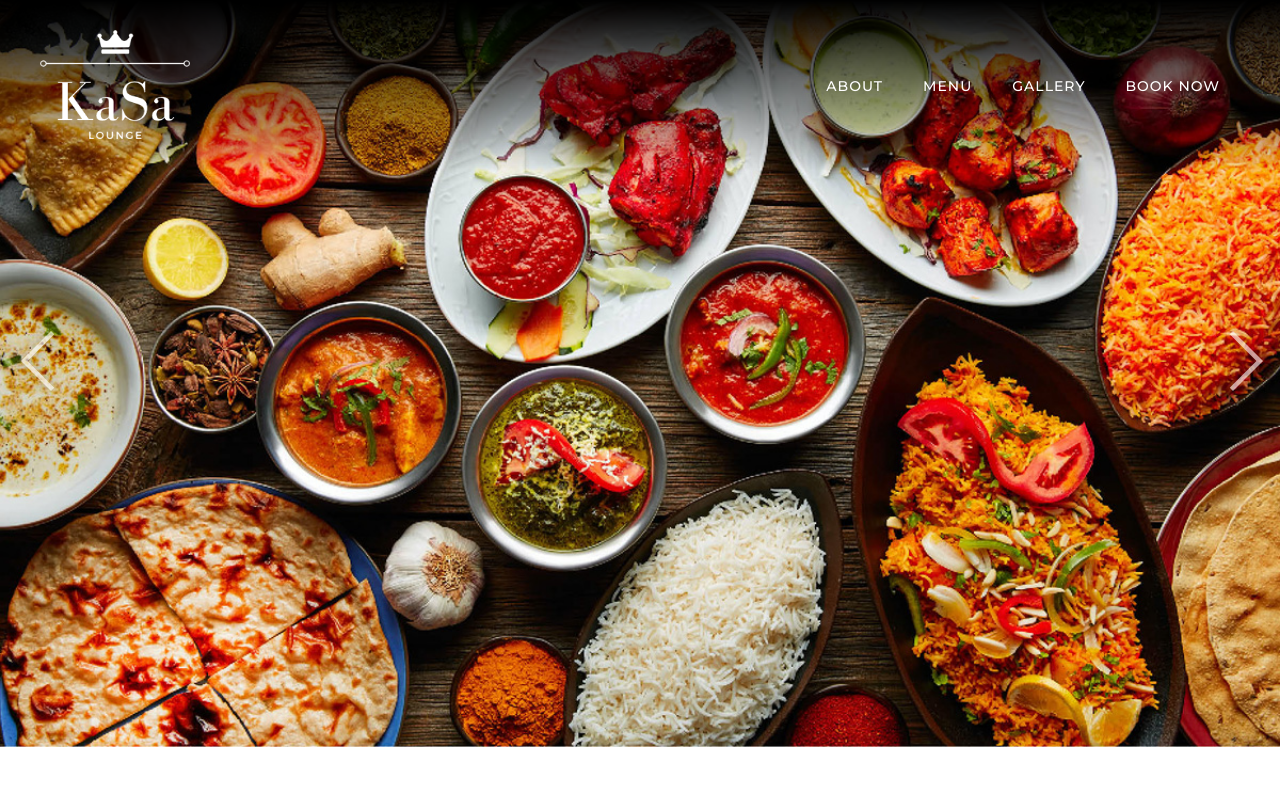
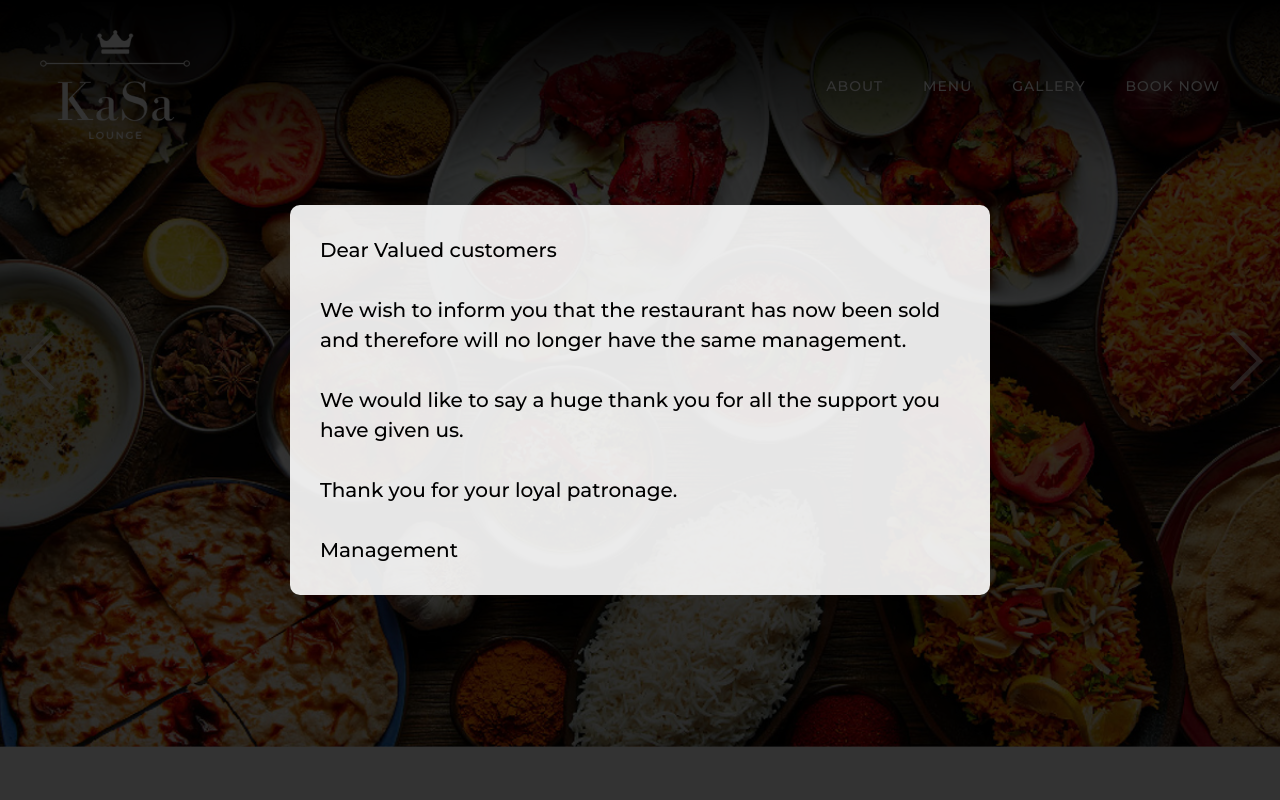
Before and after one commit to krcreativeagency/kasalounge.co.uk, a plain HTML site: page default.html in a window 1280 px wide. Shown: the top 800 px of the page. Drawn offline with Linux system fonts and the light colour scheme; a script that the page names is missing.

Commit message:
Restaurent Closed

```diff
--- a/default.html
+++ b/default.html
@@ -30,8 +30,49 @@
     <meta name="twitter:title" content="KaSa Lounge - Indian & Sri Lankan Food" />
 
     <link href="./resources/css/default.min.css" rel="stylesheet" type="text/css" />
+    <style>
+      div.overlay {
+        height: 100%;
+        width: 100%;
+        display: grid;
+        position: fixed;
+        background-color: rgba(0, 0, 0, 0.8);
+        z-index: 99999999999;
+        align-items: center;
+        align-content: center;
+      }
+      div.overlay div.alert {
+        background-color: rgba(255, 255, 255, 0.9);
+        width: 700px;
+        margin: auto;
+        display: block;
+        border-radius: 10px;
+      }
+      div.overlay div.alert div.content {
+        padding: 30px;
+      }
+      div.overlay div.alert div.content p {
+        font-size: 20px;
+        line-height: 150%;
+        font-weight: 500;
+      }
+    </style>
   </head>
   <body>
+    <div class="overlay">
+      <div class="alert">
+        <div class="content">
+          <p>
+            Dear Valued customers <br /><br />
+            We wish to inform you that the restaurant has now been sold and therefore will no longer have the same management. <br /><br />
+            We would like to say a huge thank you for all the support you have given us.
+            <br /><br />
+            Thank you for your loyal patronage. <br /><br />
+            Management
+          </p>
+        </div>
+      </div>
+    </div>
     <header>
       <div class="logo">
         <img src="./resources/img/kasa-lounge-logo.png" width="100%" />
```
Also changed, not shown: index.html (+1 -1 lines), 1 other file.
